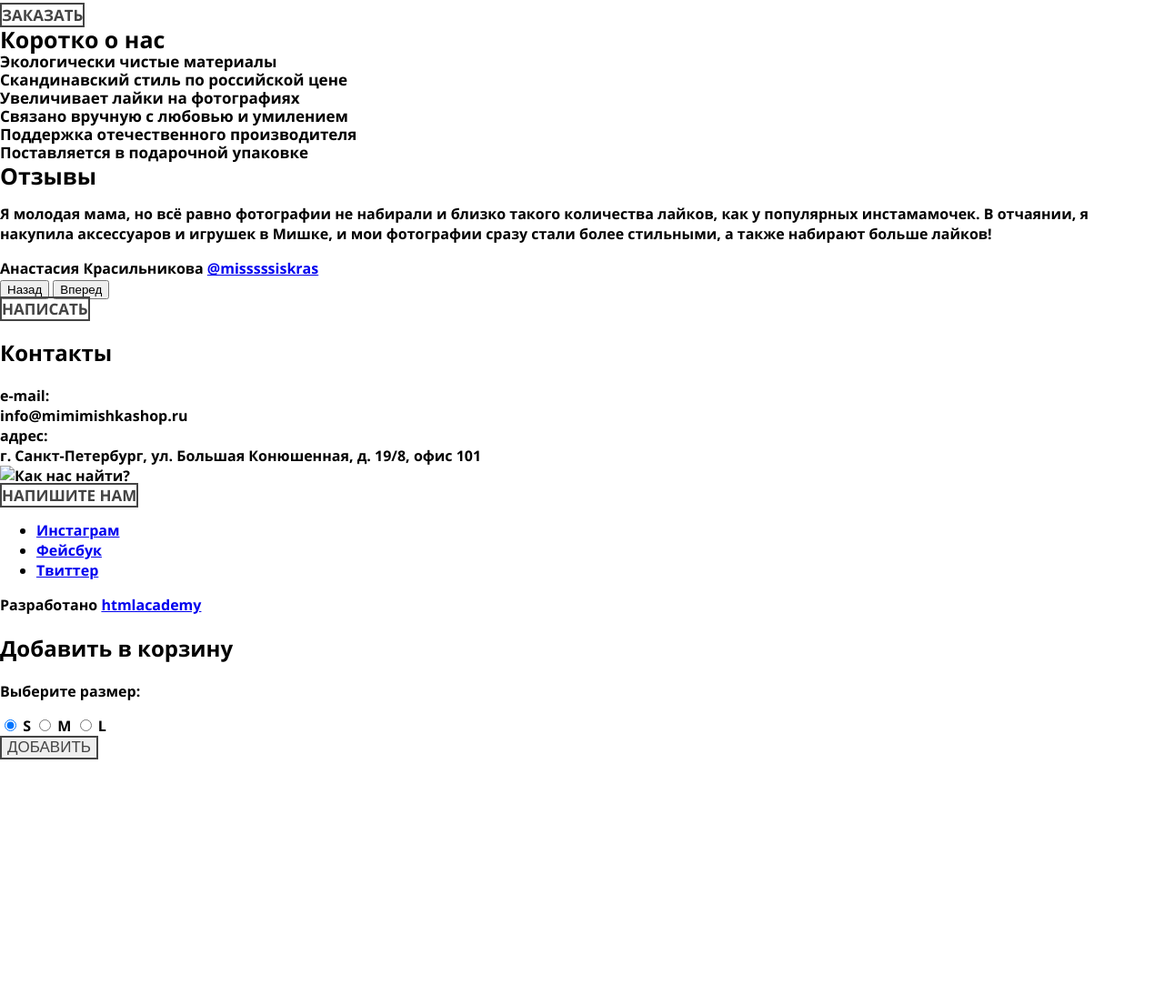
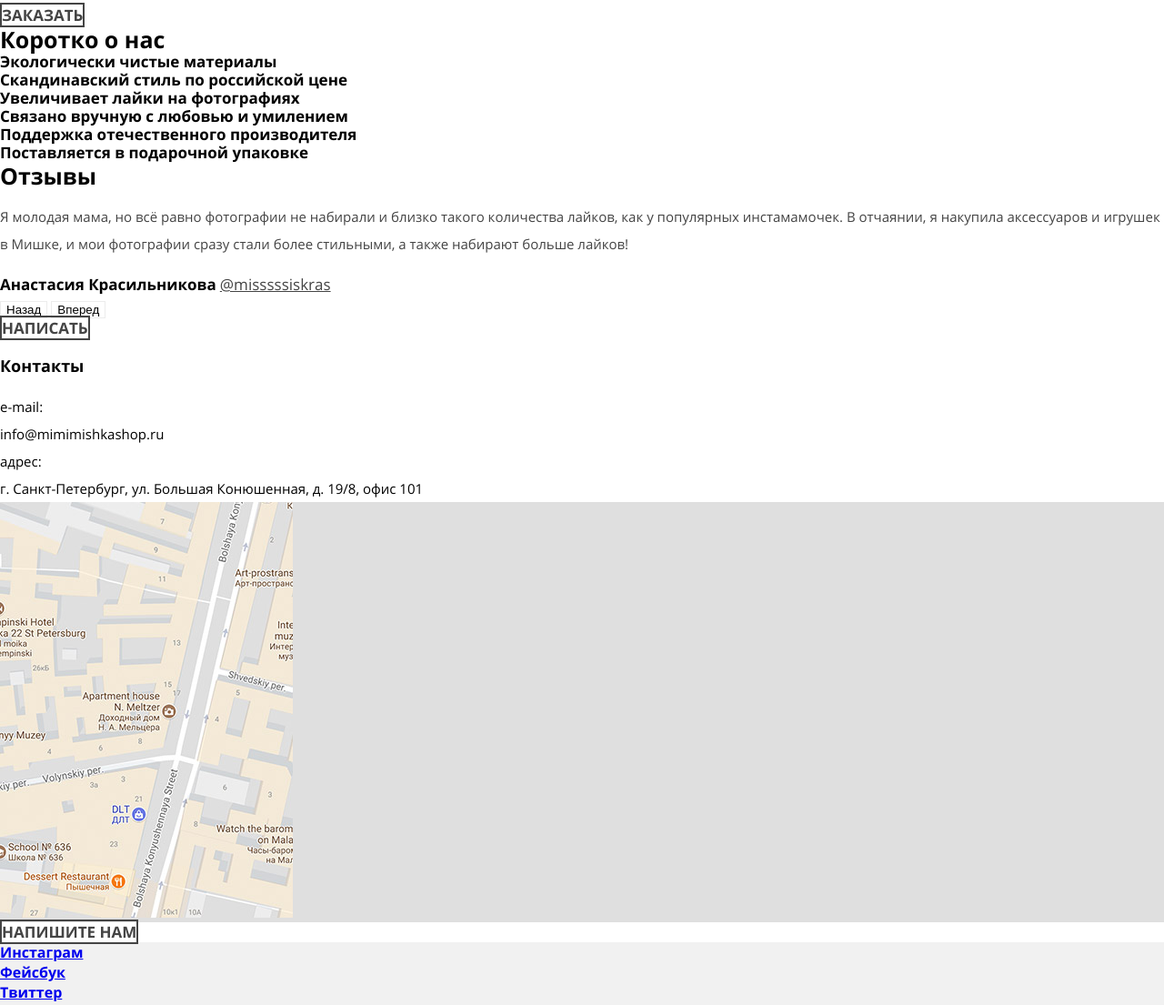
Before and after one commit to nikitadnet/491209-mishka, a website: page source/index.html in a window 1280 px wide. Shown: the part 1201-2306 px from the top of the page at 91% size. Before the commit the page ends 2036 px from the top, so only its background shows below. Drawn offline with nearby package versions, Linux system fonts and the light colour scheme; files that its build step writes are made by us from their sources; files whose address does not match are found by name.

Commit message:
Добавляет базовую стилизацию главной

```diff
--- a/source/index.html
+++ b/source/index.html
@@ -2,6 +2,7 @@
 <html lang="en">
 <head>
   <meta charset="UTF-8">
+  <meta name="viewport" content="width=device-width, initial-scale=1">
   <title>Мишка</title>
   <link rel="stylesheet" href="css/style.css">
 </head>
@@ -128,7 +129,7 @@
       </div>
     </div>
     <section class="map">
-      <img class="map__image" src="img/map-mobile.jpg" alt="Как нас найти?" width="322" height="457">
+      <img class="map__image" src="img/map-mobile@1x.jpg" alt="Как нас найти?" width="322" height="457">
     </section>
     <a class="contacts__link button" href="#">Напишите нам</a>
   </section>
--- a/source/sass/blocks/banner.scss
+++ b/source/sass/blocks/banner.scss
@@ -5,7 +5,7 @@
 
   background-image: url(../img/hero-mobile@1x.jpg);
   background-repeat: no-repeat;
-  background-size: cover;
+  background-position: center center;
 }
 
 .banner__title {
--- /dev/null
+++ b/source/sass/blocks/contacts.scss
@@ -0,0 +1,11 @@
+.contacts__title {
+  font-size: 18px;
+  line-height: 30px;
+}
+
+
+.contacts__table {
+  font-family: "Open Sans", Arial, sans-serif;
+  font-size: 15px;
+  line-height: 30px;
+}
--- /dev/null
+++ b/source/sass/blocks/footer.scss
@@ -0,0 +1,8 @@
+.footer {
+  background-color: #f1f1f1;
+}
+
+.footer__copyright-text {
+  font-size: 19px;
+  line-height: 18px;
+}
--- /dev/null
+++ b/source/sass/blocks/map.scss
@@ -0,0 +1,3 @@
+.map {
+  background-color: #dfdfdf;
+}
--- /dev/null
+++ b/source/sass/blocks/reviews-slider.scss
@@ -0,0 +1,23 @@
+.reviews-slider__text {
+  font-family: "Open Sans", Arial, sans-serif;
+  font-size: 15px;
+  line-height: 30px;
+  color: #444444;
+}
+
+.reviews-slider__user-name {
+  font-size: 17px;
+  line-height: 24px;
+}
+
+.reviews-slider__user-email {
+  font-family: "Open Sans", Arial, sans-serif;
+  font-size: 17px;
+  line-height: 30px;
+  color: #444444;
+}
+
+.reviews-slider__button {
+  border: 1px solid #ececec;
+  background-color: #ffffff;
+}
--- /dev/null
+++ b/source/sass/blocks/social.scss
@@ -0,0 +1,6 @@
+.social {
+  margin: 0;
+  padding: 0;
+
+  list-style: none;
+}
--- a/source/sass/style.scss
+++ b/source/sass/style.scss
@@ -16,3 +16,11 @@ body {
 @import "blocks/featured.scss";
 @import "blocks/about.scss";
 @import "blocks/reviews.scss";
+@import "blocks/reviews-slider.scss";
+@import "blocks/contacts.scss";
+@import "blocks/map.scss";
+
+
+
+@import "blocks/footer.scss";
+@import "blocks/social.scss";
```
